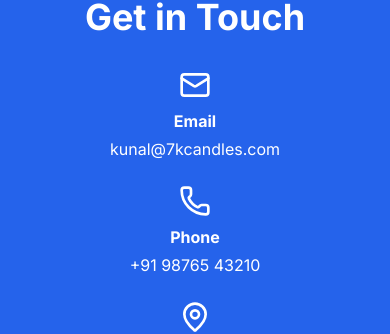
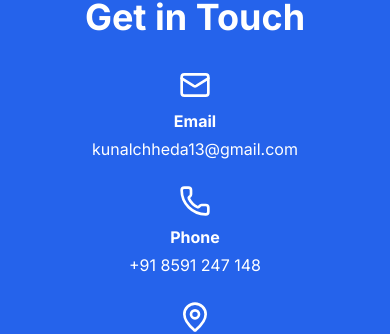
Before and after one commit to kunu2009/7K-Portfolio-, a Next.js app: page /templates/ecommerce/preview-3 in a window 390 px wide. Shown: the part 5592-5926 px from the top of the page. Built offline with nearby package versions, Linux system fonts and the light colour scheme.

Commit message:
Fix: Update all phone numbers to +91 8591247148 and all emails to kunalchheda13@gmail.com across all templates

```diff
--- a/src/app/templates/agency/preview-1/page.tsx
+++ b/src/app/templates/agency/preview-1/page.tsx
@@ -38,7 +38,7 @@ export default function CreativeAgencyTemplate() {
       <DraggableCTA
         price="₹10,000"
         title="7K Creatix Agency"
-        whatsappLink="https://wa.me/919876543210?text=Hi!%20I'm%20interested%20in%20the%207K%20Creatix%20agency%20template%20(%E2%82%B910,000)"
+        whatsappLink="https://wa.me/918591247148?text=Hi!%20I'm%20interested%20in%20the%207K%20Creatix%20agency%20template%20(%E2%82%B910,000)"
         color="green"
       />
       <header className="border-b border-white/10">
@@ -365,7 +365,7 @@ export default function CreativeAgencyTemplate() {
               <ul className="space-y-2 text-black/70">
                 <li className="flex items-center space-x-2">
                   <Mail className="w-4 h-4" />
-                  <span>hello@7kcreatix.com</span>
+                  <span>kunalchheda13@gmail.com</span>
                 </li>
                 <li className="flex items-center space-x-2">
                   <Phone className="w-4 h-4" />
@@ -391,7 +391,7 @@ export default function CreativeAgencyTemplate() {
           Modern agency website with stunning design. Perfect for creative studios and digital agencies!
         </p>
         <a
-          href="https://wa.me/919876543210?text=Hi!%20I'm%20interested%20in%20the%20Creative%20Agency%20template%20(₹10,000).%20Can%20you%20provide%20more%20details?"
+          href="https://wa.me/918591247148?text=Hi!%20I'm%20interested%20in%20the%20Creative%20Agency%20template%20(₹10,000).%20Can%20you%20provide%20more%20details?"
           target="_blank"
           rel="noopener noreferrer"
           className="block text-center bg-[#BFFF00] text-black px-4 py-2 rounded-lg text-sm font-semibold hover:bg-[#A8E600] transition"
--- a/src/app/templates/ecommerce/preview-2/page.tsx
+++ b/src/app/templates/ecommerce/preview-2/page.tsx
@@ -393,7 +393,7 @@ export default function PlantStoreTemplate() {
           Beautiful e-commerce design for plant shops. Fully customizable and ready to use!
         </p>
         <a
-          href="https://wa.me/919876543210?text=Hi!%20I'm%20interested%20in%20the%20Plant%20Store%20template%20(₹8,000).%20Can%20you%20provide%20more%20details?"
+          href="https://wa.me/918591247148?text=Hi!%20I'm%20interested%20in%20the%20Plant%20Store%20template%20(₹8,000).%20Can%20you%20provide%20more%20details?"
           target="_blank"
           rel="noopener noreferrer"
           className="block text-center bg-[#1A4D2E] text-white px-4 py-2 rounded-lg text-sm font-semibold hover:bg-[#0F3A1F] transition"
--- a/src/app/templates/ecommerce/preview-3/page.tsx
+++ b/src/app/templates/ecommerce/preview-3/page.tsx
@@ -124,7 +124,7 @@ export default function CandleShop() {
       <DraggableCTA
         price="₹8,000"
         title="7K Candles Shop"
-        whatsappLink="https://wa.me/919876543210?text=Hi!%20I'm%20interested%20in%20the%207K%20Candles%20Shop%20template%20(₹8,000)"
+        whatsappLink="https://wa.me/918591247148?text=Hi!%20I'm%20interested%20in%20the%207K%20Candles%20Shop%20template%20(₹8,000)"
         color="blue"
       />
 
@@ -318,12 +318,12 @@ export default function CandleShop() {
             <div className="text-center">
               <Mail className="w-8 h-8 mx-auto mb-2" />
               <div className="font-semibold mb-1">Email</div>
-              <a href="mailto:kunal@7kcandles.com" className="hover:underline">kunal@7kcandles.com</a>
+              <a href="mailto:kunalchheda13@gmail.com" className="hover:underline">kunalchheda13@gmail.com</a>
             </div>
             <div className="text-center">
               <Phone className="w-8 h-8 mx-auto mb-2" />
               <div className="font-semibold mb-1">Phone</div>
-              <a href="tel:+919876543210" className="hover:underline">+91 98765 43210</a>
+              <a href="tel:+918591247148" className="hover:underline">+91 8591 247 148</a>
             </div>
             <div className="text-center">
               <MapPin className="w-8 h-8 mx-auto mb-2" />
@@ -334,7 +334,7 @@ export default function CandleShop() {
 
           <div className="text-center">
             <a
-              href="https://wa.me/919876543210?text=Hi!%20I'd%20like%20to%20inquire%20about%20your%20candles"
+              href="https://wa.me/918591247148?text=Hi!%20I'd%20like%20to%20inquire%20about%20your%20candles"
               target="_blank"
               rel="noopener noreferrer"
               className="inline-flex items-center gap-2 bg-white text-blue-600 px-8 py-3 rounded-full font-bold hover:bg-gray-100 transition"
--- a/src/app/templates/education/preview-1/page.tsx
+++ b/src/app/templates/education/preview-1/page.tsx
@@ -267,7 +267,7 @@ export default function EducationPlatform() {
       <DraggableCTA
         price="₹15,000"
         title="7K Education Platform"
-        whatsappLink="https://wa.me/919876543210?text=Hi!%20I'm%20interested%20in%20the%207K%20Etech%20education%20template%20(₹15,000)"
+        whatsappLink="https://wa.me/918591247148?text=Hi!%20I'm%20interested%20in%20the%207K%20Etech%20education%20template%20(₹15,000)"
         color="purple"
       />
 
@@ -946,11 +946,11 @@ export default function EducationPlatform() {
                 </li>
                 <li className="flex items-center gap-2">
                   <MessageCircle className="w-4 h-4 text-purple-400" />
-                  kunal@7ketech.com
+                  kunalchheda13@gmail.com
                 </li>
                 <li className="flex items-center gap-2">
                   <Phone className="w-4 h-4 text-purple-400" />
-                  +91 98765 43210
+                  +91 8591 247 148
                 </li>
               </ul>
             </div>
--- a/src/app/templates/hotel-booking/preview-2/page.tsx
+++ b/src/app/templates/hotel-booking/preview-2/page.tsx
@@ -79,7 +79,7 @@ export default function LuxuryHotelTemplate() {
       <DraggableCTA
         price="₹10,000"
         title="7K Hoteler Luxury"
-        whatsappLink="https://wa.me/919876543210?text=Hi!%20I'm%20interested%20in%20the%207K%20Hoteler%20template%20(%E2%82%B910,000)"
+        whatsappLink="https://wa.me/918591247148?text=Hi!%20I'm%20interested%20in%20the%207K%20Hoteler%20template%20(%E2%82%B910,000)"
         color="orange"
       />
       <header className="border-b border-white/10">
@@ -116,7 +116,7 @@ export default function LuxuryHotelTemplate() {
           <div className="flex items-center space-x-4 text-sm pb-3 border-t border-[#D4AF37]/20 pt-3">
             <div className="flex items-center space-x-2">
               <Mail className="w-4 h-4 text-[#D4AF37]" />
-              <span className="text-gray-400">kunal@7khoteler.com</span>
+              <span className="text-gray-400">kunalchheda13@gmail.com</span>
             </div>
             <div className="flex items-center space-x-2">
               <MapPin className="w-4 h-4 text-[#D4AF37]" />
@@ -437,7 +437,7 @@ export default function LuxuryHotelTemplate() {
                 </li>
                 <li className="flex items-center space-x-2">
                   <Mail className="w-4 h-4" />
-                  <span>kunal@7khoteler.com</span>
+                  <span>kunalchheda13@gmail.com</span>
                 </li>
               </ul>
             </div>
@@ -455,7 +455,7 @@ export default function LuxuryHotelTemplate() {
           Premium hotel website with elegant gold theme. Perfect for luxury hotels and resorts!
         </p>
         <a
-          href="https://wa.me/919876543210?text=Hi!%20I'm%20interested%20in%20the%20Luxury%20Hotel%20template%20(₹10,000).%20Can%20you%20provide%20more%20details?"
+          href="https://wa.me/918591247148?text=Hi!%20I'm%20interested%20in%20the%20Luxury%20Hotel%20template%20(₹10,000).%20Can%20you%20provide%20more%20details?"
           target="_blank"
           rel="noopener noreferrer"
           className="block text-center bg-[#D4AF37] text-[#1A1410] px-4 py-2 rounded-lg text-sm font-semibold hover:bg-[#B8942C] transition"
--- a/src/app/templates/portfolio/preview-2/page.tsx
+++ b/src/app/templates/portfolio/preview-2/page.tsx
@@ -93,7 +93,7 @@ export default function CreativePortfolio() {
       <DraggableCTA
         price="₹8,000"
         title="7K Creative Portfolio"
-        whatsappLink="https://wa.me/919876543210?text=Hi!%20I'm%20interested%20in%20the%207K%20Creative%20Portfolio%20template%20(₹8,000)"
+        whatsappLink="https://wa.me/918591247148?text=Hi!%20I'm%20interested%20in%20the%207K%20Creative%20Portfolio%20template%20(₹8,000)"
         color="orange"
       />
 
@@ -493,7 +493,7 @@ export default function CreativePortfolio() {
               <div className="flex flex-wrap justify-center gap-6 text-gray-400">
                 <div className="flex items-center gap-2">
                   <Mail className="w-5 h-5 text-orange-400" />
-                  <span>kunal@7k.design</span>
+                  <span>kunalchheda13@gmail.com</span>
                 </div>
                 <div className="flex items-center gap-2">
                   <Globe className="w-5 h-5 text-orange-400" />
--- a/src/app/templates/portfolio/preview-3/page.tsx
+++ b/src/app/templates/portfolio/preview-3/page.tsx
@@ -116,7 +116,7 @@ export default function IllustrationPortfolio() {
       <DraggableCTA
         price="₹9,000"
         title="7K Illustration Portfolio"
-        whatsappLink="https://wa.me/919876543210?text=Hi!%20I'm%20interested%20in%20the%207K%20Illustration%20Portfolio%20template%20(₹9,000)"
+        whatsappLink="https://wa.me/918591247148?text=Hi!%20I'm%20interested%20in%20the%207K%20Illustration%20Portfolio%20template%20(₹9,000)"
         color="cyan"
       />
 
@@ -327,7 +327,7 @@ export default function IllustrationPortfolio() {
                   </a>
                   <a href="mailto:email@example.com" className="flex items-center gap-3 text-gray-700 hover:text-cyan-600 transition">
                     <Mail className="w-5 h-5 text-blue-600" />
-                    <span className="font-semibold">kunal@7k.design</span>
+                    <span className="font-semibold">kunalchheda13@gmail.com</span>
                   </a>
                 </div>
               </div>
--- a/src/app/templates/portfolio/preview-4/page.tsx
+++ b/src/app/templates/portfolio/preview-4/page.tsx
@@ -58,7 +58,7 @@ export default function ResumePortfolio() {
       <DraggableCTA
         price="₹9,000"
         title="7K Resume Portfolio"
-        whatsappLink="https://wa.me/919876543210?text=Hi!%20I'm%20interested%20in%20the%207K%20Resume%20Portfolio%20template%20(₹9,000)"
+        whatsappLink="https://wa.me/918591247148?text=Hi!%20I'm%20interested%20in%20the%207K%20Resume%20Portfolio%20template%20(₹9,000)"
         color="yellow"
       />
 
@@ -132,8 +132,8 @@ export default function ResumePortfolio() {
             <div className="space-y-2">
               <div className="font-extrabold text-2xl">Contact</div>
               <div className="flex items-center gap-2"><MapPin className="w-4 h-4"/> Pune, India</div>
-              <div className="flex items-center gap-2"><Mail className="w-4 h-4"/> kunal@7k.design</div>
-              <div className="flex items-center gap-2"><Phone className="w-4 h-4"/> +91 98765 43210</div>
+              <div className="flex items-center gap-2"><Mail className="w-4 h-4"/> kunalchheda13@gmail.com</div>
+              <div className="flex items-center gap-2"><Phone className="w-4 h-4"/> +91 8591 247 148</div>
             </div>
             <div>
               <div className="font-bold mb-2">Social</div>
@@ -143,7 +143,7 @@ export default function ResumePortfolio() {
               </div>
             </div>
             <div className="flex items-center">
-              <a href="https://wa.me/919876543210?text=Hi!%20I'd%20like%20to%20hire%20Kunal" className="inline-flex items-center gap-2 bg-[#F2C17B] text-[#2F4A3A] px-5 py-3 rounded-full font-semibold hover:bg-[#E9B461] transition">
+              <a href="https://wa.me/918591247148?text=Hi!%20I'd%20like%20to%20hire%20Kunal" className="inline-flex items-center gap-2 bg-[#F2C17B] text-[#2F4A3A] px-5 py-3 rounded-full font-semibold hover:bg-[#E9B461] transition">
                 Hire Me <ArrowRight className="w-4 h-4"/>
               </a>
             </div>
--- a/src/app/templates/saas/preview-2/page.tsx
+++ b/src/app/templates/saas/preview-2/page.tsx
@@ -126,7 +126,7 @@ export default function SaaSProductivityApp() {
       <DraggableCTA
         price="₹12,000"
         title="7K SaaS Template"
-        whatsappLink="https://wa.me/919876543210?text=Hi!%20I'm%20interested%20in%20the%207K%20Mutmiz%20SaaS%20template%20(₹12,000)"
+        whatsappLink="https://wa.me/918591247148?text=Hi!%20I'm%20interested%20in%20the%207K%20Mutmiz%20SaaS%20template%20(₹12,000)"
         color="purple"
       />
 
@@ -612,7 +612,7 @@ export default function SaaSProductivityApp() {
               <ul className="space-y-3 text-gray-400 text-sm">
                 <li className="flex items-center gap-2">
                   <Mail className="w-4 h-4 text-[#7C5CFF]" />
-                  hello@7kmutmiz.com
+                  kunalchheda13@gmail.com
                 </li>
                 <li className="flex items-center gap-2">
                   <Phone className="w-4 h-4 text-[#7C5CFF]" />
--- a/src/app/templates/travel-resort/preview-1/page.tsx
+++ b/src/app/templates/travel-resort/preview-1/page.tsx
@@ -427,11 +427,11 @@ export default function TravelResortTemplate() {
               <div className="space-y-3 text-gray-400">
                 <div className="flex items-center gap-2">
                   <Phone size={16} className="text-cyan-400" />
-                  <a href="tel:+918810331859" className="hover:text-cyan-400 transition">+91 8810331859</a>
+                  <a href="tel:+918591247148" className="hover:text-cyan-400 transition">+91 8591 247 148</a>
                 </div>
                 <div className="flex items-center gap-2">
                   <Mail size={16} className="text-cyan-400" />
-                  <a href="mailto:kunal@7ktravel.com" className="hover:text-cyan-400 transition">kunal@7ktravel.com</a>
+                  <a href="mailto:kunalchheda13@gmail.com" className="hover:text-cyan-400 transition">kunalchheda13@gmail.com</a>
                 </div>
               </div>
             </div>
@@ -454,7 +454,7 @@ export default function TravelResortTemplate() {
       <DraggableCTA
         price="₹10,000"
         title="7K Travel Premium"
-        whatsappLink="https://wa.me/918810331859?text=Hi%20Kunal,%20I%20want%20to%20book%20a%20travel%20package%20with%207K%20Travel!"
+        whatsappLink="https://wa.me/918591247148?text=Hi%20Kunal,%20I%20want%20to%20book%20a%20travel%20package%20with%207K%20Travel!"
         color="cyan"
       />
     </div>
```
